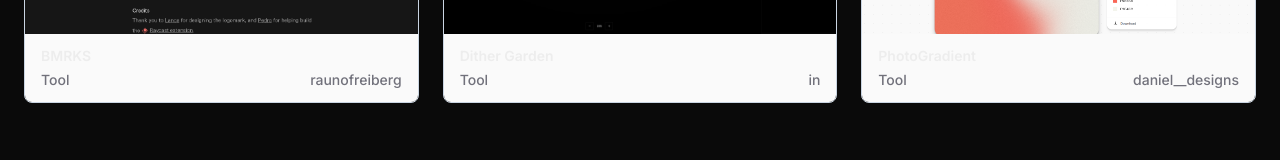
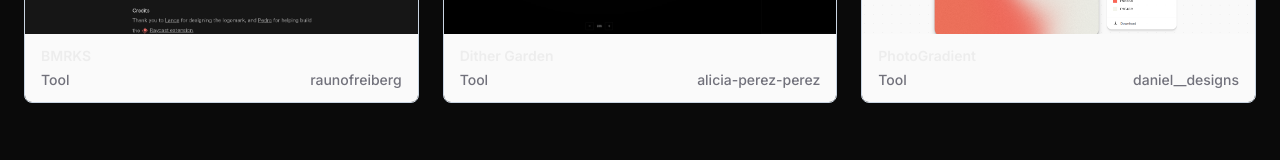
Before and after one commit to prasanjit-dey-ux/Inspohub, a Next.js app in the folder client/: page /tools in a window 1280 px wide. Shown: the part 869-1029 px from the top of the page. Built offline with nearby package versions, Linux system fonts and the light colour scheme.

Commit message:
updated the card

```diff
--- a/client/component/ui/card.tsx
+++ b/client/component/ui/card.tsx
@@ -7,7 +7,11 @@
 export default function Card({image, title, className, tag, url, creator}: SiteItem) {
 
   const username = creator
-    ? creator.replace("https://", "").replace("http://", "").split("/")[1]
+    ? creator.replace("https://", "")
+    .replace("http://", "")
+    .split("/")
+    .filter(Boolean)
+    .pop()
     : null;
 
   return (
```
